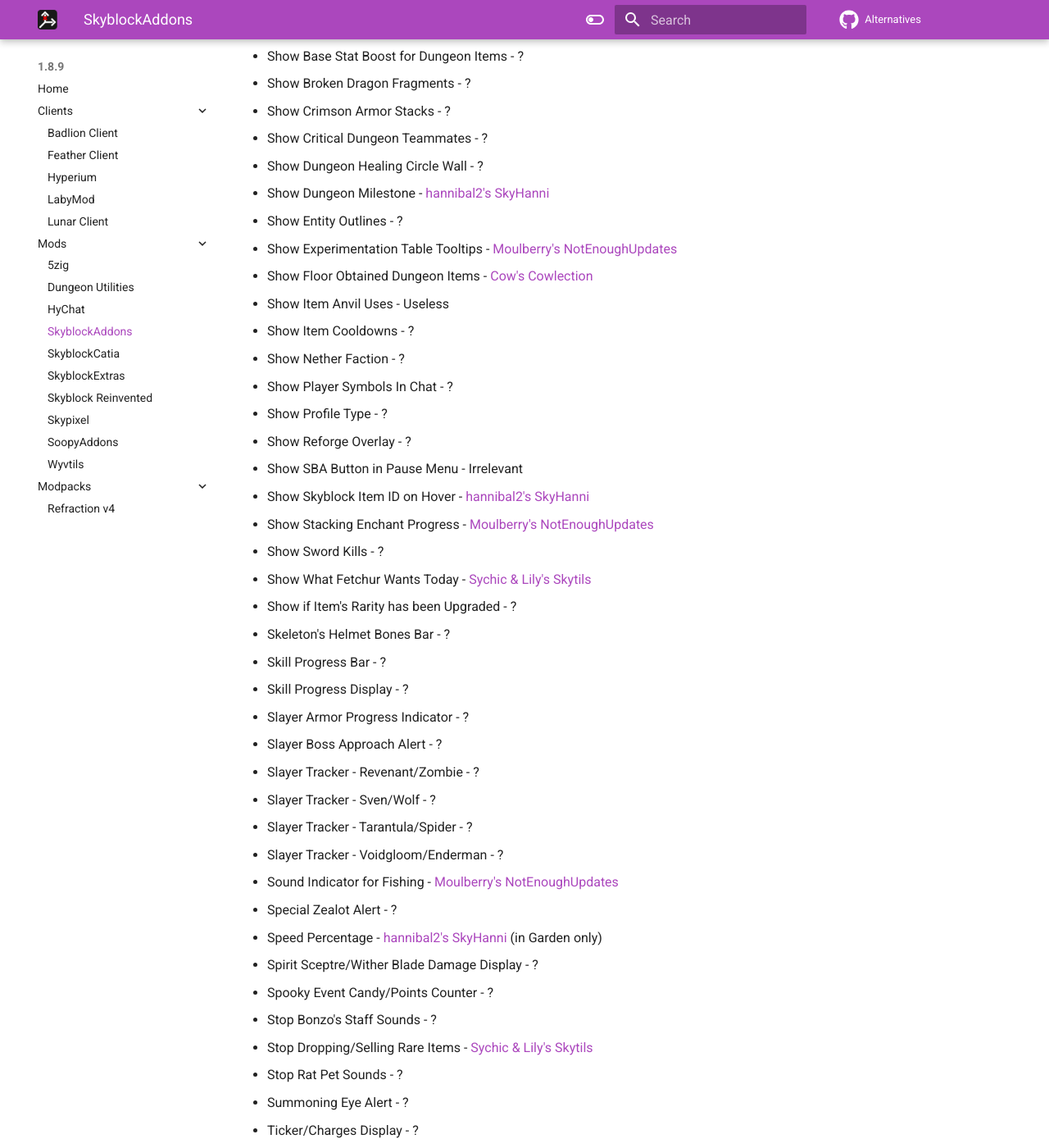
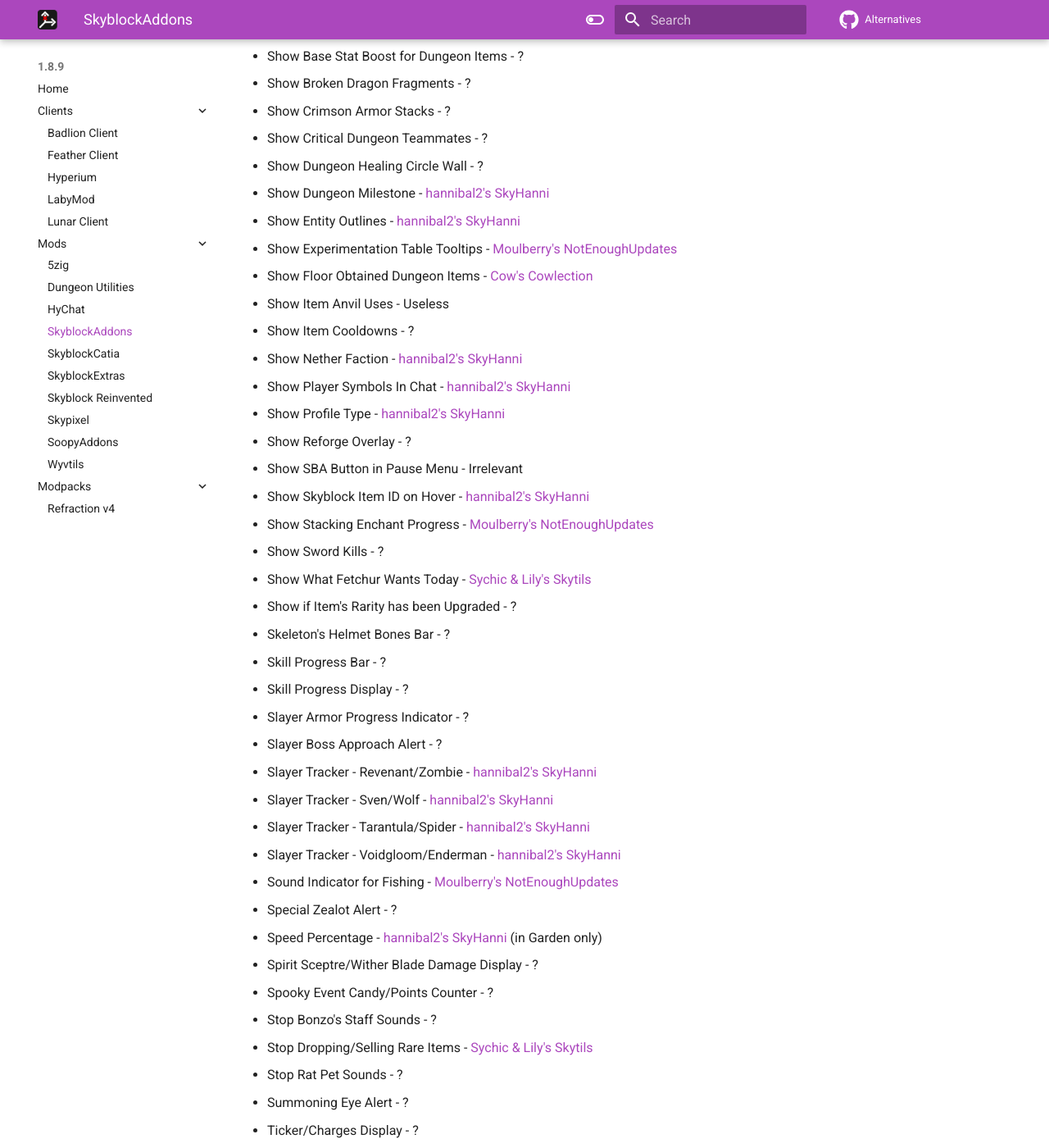
Before and after one commit to MicrocontrollersDev/Alternatives, an MkDocs documentation site: the page built from docs/1.8.9/skyblockaddons.md, in a window 1280 px wide and 1400 px high, scrolled down 2826 px. Shown: the whole window at 82% size. Built offline with MkDocs 1.6.1 and Material for MkDocs 9.7.7, drawn with Linux system fonts in a browser that asks for light colours; comment, search, counter and statistics services are not loaded; some of the changed text lies outside the part shown.

Commit message:
new stuff in skyhanni (#151)

```diff
--- a/docs/1.8.9/skyblockaddons.md
+++ b/docs/1.8.9/skyblockaddons.md
@@ -18,7 +18,7 @@
 * Change Enderchest Color in the End - ?
 * Change Zealot Color - [hannibal2's SkyHanni](https://github.com/hannibal002/SkyHanni/releases)
 * Color Bow Green When Using Toxic Arrow Poison - ?
-* Compact Tab List - [Polyfrost's Hytils Reborn](https://github.com/Polyfrost/Hytils-Reborn/releases/latest) (not really compact, but cleans it up a bit)
+* Compact Tab List - [hannibal2's SkyHanni](https://github.com/hannibal002/SkyHanni/releases)
 * Dark Auction Timer - [Moulberry's NotEnoughUpdates](https://github.com/Moulberry/NotEnoughUpdates/releases/latest)
 * Defence Number - ?
 * Defence Percentage - ?
@@ -47,7 +47,7 @@
 * Fishing Particle Overlay - [Moulberry's NotEnoughUpdates](https://github.com/Moulberry/NotEnoughUpdates/releases/latest)
 * Full Inventory Warning - ?
 * Full Minion Warning - ?
-* Glowing Dropped Items  - ?
+* Glowing Dropped Items  - [hannibal2's SkyHanni](https://github.com/hannibal002/SkyHanni/releases)
 * Health Bar - ?
 * Health Change Number - ?
 * Health Number - ?
@@ -72,7 +72,7 @@
 * No Arrows Left Alert - ?
 * Only Show in the Dragon's Nest - ?
 * Outbid Alert Sound - ?
-* Outline Dungeon Teammates - ?
+* Outline Dungeon Teammates - [hannibal2's SkyHanni](https://github.com/hannibal002/SkyHanni/releases)
 * Overflow Mana Number - ?
 * Parse Enchant Tooltips - ?
 * Potion and Powerup Timers - ?
@@ -89,14 +89,14 @@
 * Show Critical Dungeon Teammates  - ?
 * Show Dungeon Healing Circle Wall - ?
 * Show Dungeon Milestone - [hannibal2's SkyHanni](https://github.com/hannibal002/SkyHanni/releases)
-* Show Entity Outlines - ?
+* Show Entity Outlines - [hannibal2's SkyHanni](https://github.com/hannibal002/SkyHanni/releases)
 * Show Experimentation Table Tooltips - [Moulberry's NotEnoughUpdates](https://github.com/Moulberry/NotEnoughUpdates/releases/latest)
 * Show Floor Obtained Dungeon Items - [Cow's Cowlection](https://github.com/cow-mc/Cowlection/releases/latest)
 * Show Item Anvil Uses - Useless
 * Show Item Cooldowns - ?
-* Show Nether Faction - ?
-* Show Player Symbols In Chat - ?
-* Show Profile Type - ?
+* Show Nether Faction - [hannibal2's SkyHanni](https://github.com/hannibal002/SkyHanni/releases)
+* Show Player Symbols In Chat - [hannibal2's SkyHanni](https://github.com/hannibal002/SkyHanni/releases)
+* Show Profile Type - [hannibal2's SkyHanni](https://github.com/hannibal002/SkyHanni/releases)
 * Show Reforge Overlay - ?
 * Show SBA Button in Pause Menu - Irrelevant
 * Show Skyblock Item ID on Hover - [hannibal2's SkyHanni](https://github.com/hannibal002/SkyHanni/releases)
@@ -109,10 +109,10 @@
 * Skill Progress Display - ?
 * Slayer Armor Progress Indicator - ?
 * Slayer Boss Approach Alert - ?
-* Slayer Tracker - Revenant/Zombie - ?
-* Slayer Tracker - Sven/Wolf - ?
-* Slayer Tracker - Tarantula/Spider - ?
-* Slayer Tracker - Voidgloom/Enderman - ?
+* Slayer Tracker - Revenant/Zombie - [hannibal2's SkyHanni](https://github.com/hannibal002/SkyHanni/releases)
+* Slayer Tracker - Sven/Wolf - [hannibal2's SkyHanni](https://github.com/hannibal002/SkyHanni/releases)
+* Slayer Tracker - Tarantula/Spider - [hannibal2's SkyHanni](https://github.com/hannibal002/SkyHanni/releases)
+* Slayer Tracker - Voidgloom/Enderman - [hannibal2's SkyHanni](https://github.com/hannibal002/SkyHanni/releases)
 * Sound Indicator for Fishing - [Moulberry's NotEnoughUpdates](https://github.com/Moulberry/NotEnoughUpdates/releases/latest)
 * Special Zealot Alert - ?
 * Speed Percentage - [hannibal2's SkyHanni](https://github.com/hannibal002/SkyHanni/releases) (in Garden only)
@@ -124,7 +124,7 @@
 * Summoning Eye Alert - ?
 * Ticker/Charges Display - ?
 * Trevor The Trapper Features - [hannibal2's SkyHanni](https://github.com/hannibal002/SkyHanni/releases)
-* Use New Chroma Effect - ?
+* Use New Chroma Effect - [hannibal2's SkyHanni](https://github.com/hannibal002/SkyHanni/releases)
 * Zealot Counter - Count Since Last Eye - ?
 * Zealot Counter - Show Zealots Per Eye - ?
 * Zealot Counter - Total Eye Count - ?
```
Also changed, not shown: docs/1.8.9/skyblockextras.md (+1 -1 lines), docs/1.8.9/soopy.md (+1 -1 lines).
